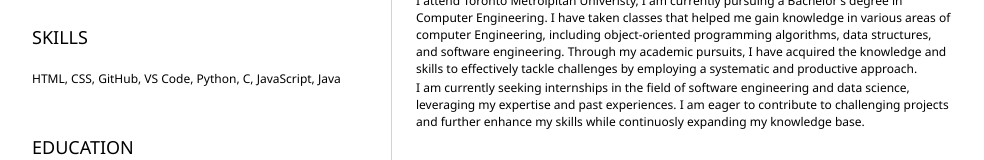
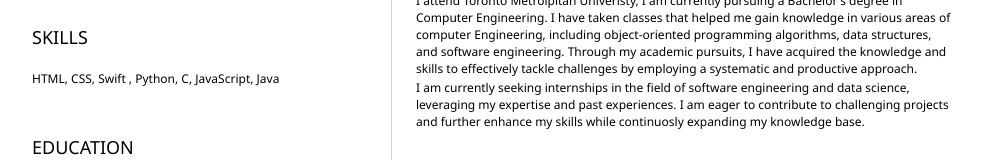
Before and after one commit to odeha123/resume, a plain HTML site: page index.html in a window 1280 px wide. Shown: the part 332-492 px from the top of the page, without its empty margins (152-1136 px from the left). Drawn offline with Linux system fonts and the light colour scheme.

Commit message:
add resume content

```diff
--- a/index.html
+++ b/index.html
@@ -34,7 +34,7 @@
 				<section>
 					<h2>SKILLS</h2>
 					<!-- your skills -->
-                    <p>HTML, CSS, GitHub, VS Code, Python, C, JavaScript, Java</p>
+                    <p>HTML, CSS, Swift , Python, C, JavaScript, Java</p>
 				</section>
 				<section>
 					<h2>EDUCATION</h2>
```
